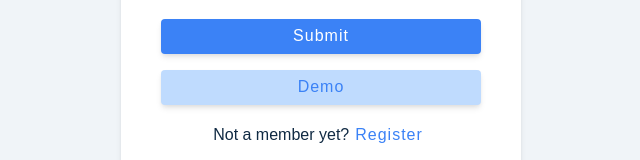
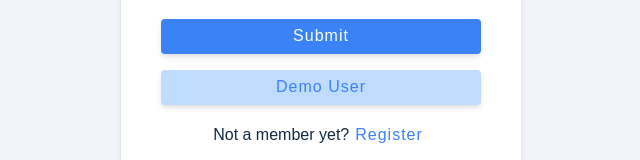
Before and after one commit to sabrinamaral/redux-toolkit-jobster, a React (Create React App) app: page /register in a window 1280 px wide. Shown: the part 481-641 px from the top of the page, without its empty margins (319-959 px from the left). Built offline with nearby package versions, Linux system fonts and the light colour scheme.

Commit message:
minor adjustment

```diff
--- a/src/pages/Register.js
+++ b/src/pages/Register.js
@@ -94,7 +94,7 @@ const Register = () => {
             )
           }
         >
-          {isLoading ? "loading..." : "demo"}
+          {isLoading ? "loading..." : "demo user"}
         </button>
         <p>
           {values.isMember ? "Not a member yet?" : "Already a member?"}
```
